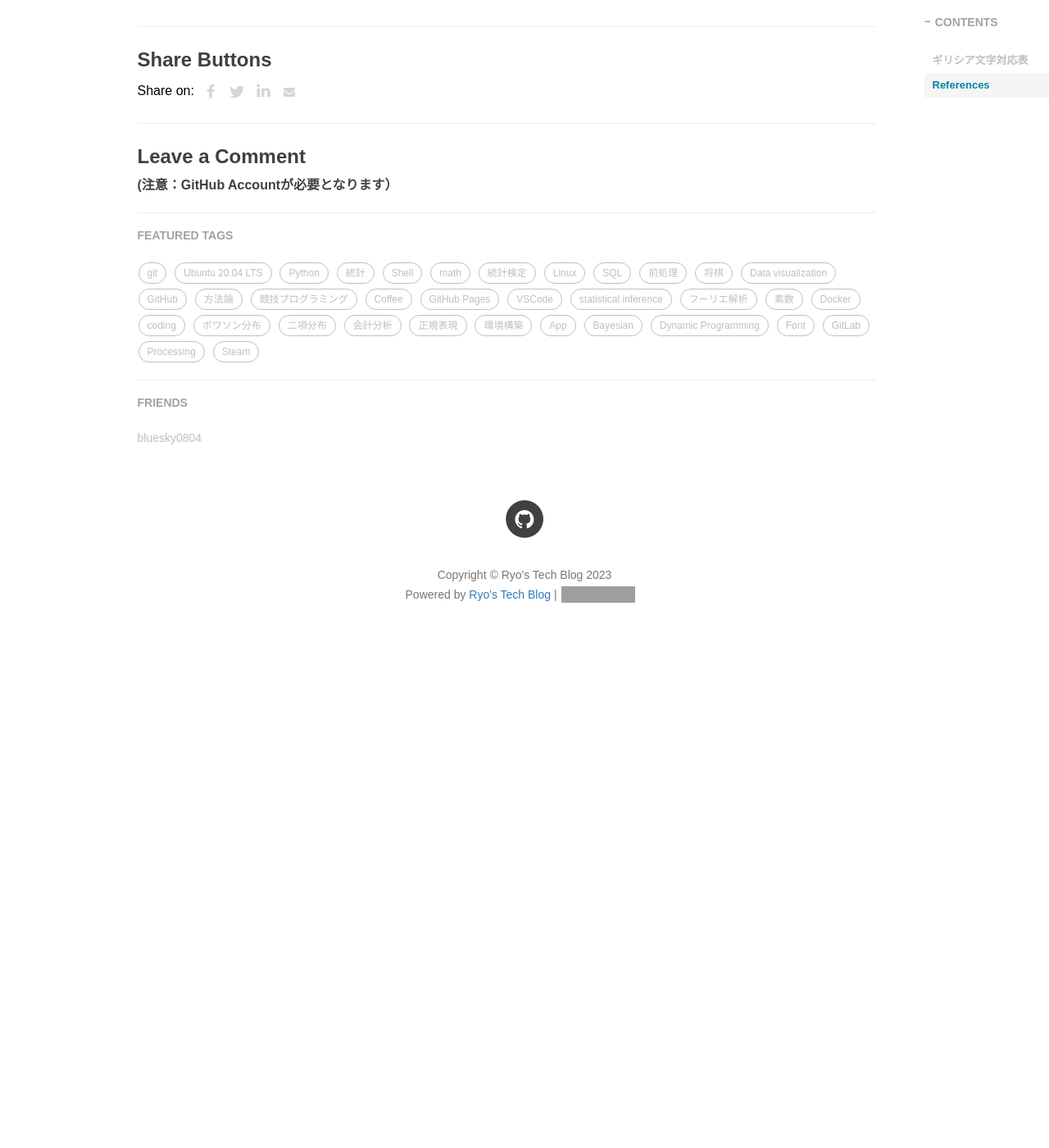
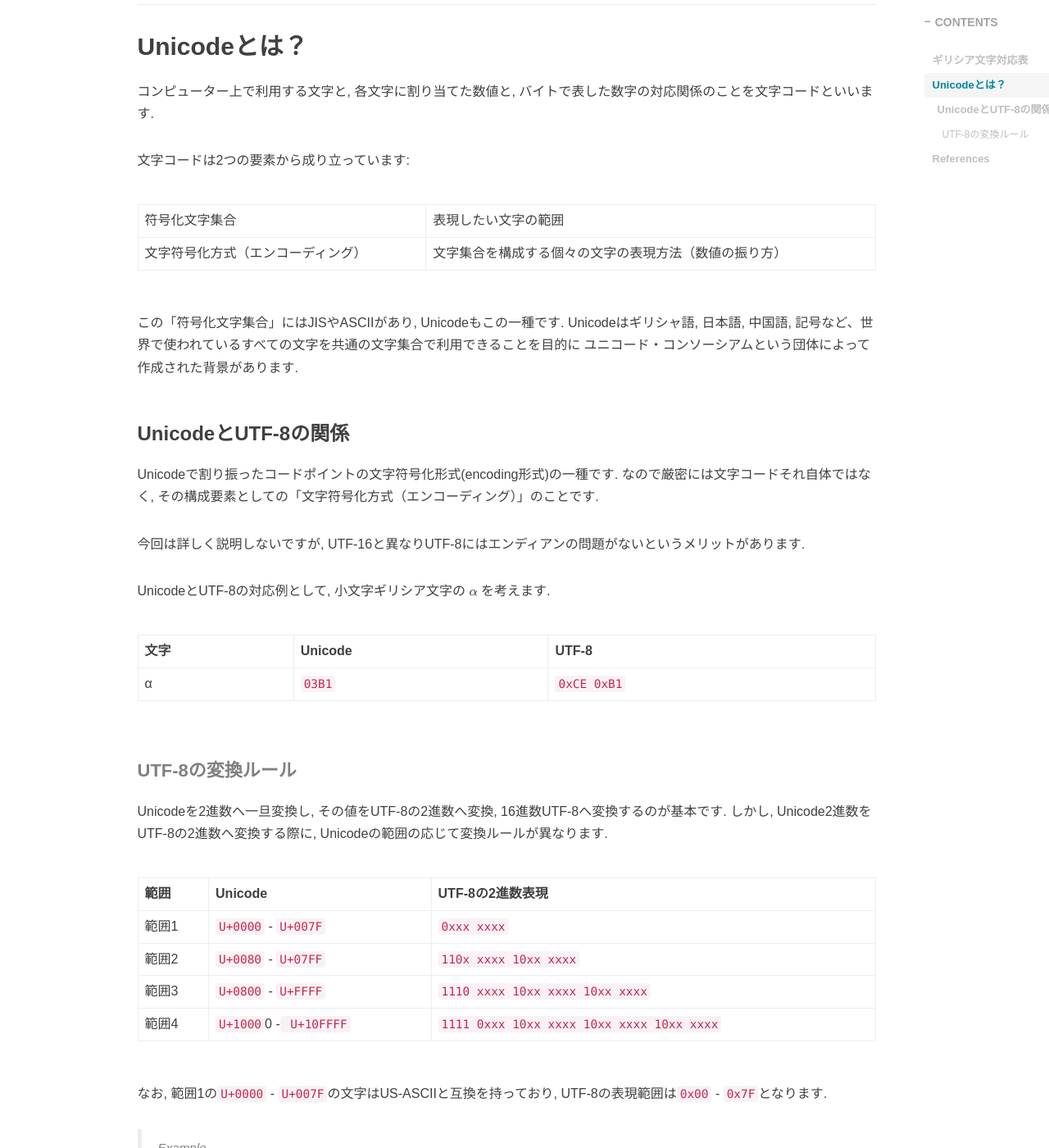
Before and after one commit to RyoNakagami/RyoNakagami.github.io, a Jekyll site: the page built from _posts/2020-10-11-Greek-alphabet.md, in a window 1280 px wide and 1400 px high, scrolled down 2038 px. Shown: the whole window at 82% size. Built offline with Jekyll 4.4.1, drawn with Linux system fonts in a browser that asks for light colours; comment, search, counter and statistics services are not loaded; before the commit the page ends 2841 px from its top, so only the background shows below that; some of the changed text lies outside the part shown; grey boxes are pictures that could not be loaded.

Commit message:
FIX unicode

```diff
--- a/_posts/2020-10-11-Greek-alphabet.md
+++ b/_posts/2020-10-11-Greek-alphabet.md
@@ -20,6 +20,9 @@ tags:
 <!-- DON'T EDIT THIS SECTION, INSTEAD RE-RUN doctoc TO UPDATE -->
 
 - [ギリシア文字対応表](#%E3%82%AE%E3%83%AA%E3%82%B7%E3%82%A2%E6%96%87%E5%AD%97%E5%AF%BE%E5%BF%9C%E8%A1%A8)
+- [Unicodeとは？](#unicode%E3%81%A8%E3%81%AF)
+  - [UnicodeとUTF-8の関係](#unicode%E3%81%A8utf-8%E3%81%AE%E9%96%A2%E4%BF%82)
+    - [UTF-8の変換ルール](#utf-8%E3%81%AE%E5%A4%89%E6%8F%9B%E3%83%AB%E3%83%BC%E3%83%AB)
 - [References](#references)
 
 <!-- END doctoc generated TOC please keep comment here to allow auto update -->
@@ -58,5 +61,56 @@ tags:
 |Ψ 	|`2637` |`03A8`|`\Psi` |ψ|`2657`| `03C8` |`\psi`|プサイ|
 |Ω 	|`2638` |`03A9`|`\Omega` |ω|`2658`| `03C9` |`\omega`|オメガ`|
 
+## Unicodeとは？
+
+コンピューター上で利用する文字と, 各文字に割り当てた数値と, バイトで表した数字の対応関係のことを文字コードといいます.
+
+文字コードは2つの要素から成り立っています:
+
+---|---
+符号化文字集合|表現したい文字の範囲
+文字符号化方式（エンコーディング）|文字集合を構成する個々の文字の表現方法（数値の振り方）
+
+この「符号化文字集合」にはJISやASCIIがあり, Unicodeもこの一種です.
+Unicodeはギリシャ語, 日本語, 中国語, 記号など、世界で使われているすべての文字を共通の文字集合で利用できることを目的に
+ユニコード・コンソーシアムという団体によって作成された背景があります.
+
+### UnicodeとUTF-8の関係
+
+Unicodeで割り振ったコードポイントの文字符号化形式(encoding形式)の一種です. なので厳密には文字コードそれ自体ではなく, その構成要素としての「文字符号化方式（エンコーディング）」のことです.
+
+今回は詳しく説明しないですが, UTF-16と異なりUTF-8にはエンディアンの問題がないというメリットがあります.
+
+UnicodeとUTF-8の対応例として, 小文字ギリシア文字の $\alpha$ を考えます.
+
+|文字|Unicode|UTF-8|
+|---|---|---|
+|α|`03B1`|`0xCE 0xB1`|
+
+#### UTF-8の変換ルール
+
+Unicodeを2進数へ一旦変換し, その値をUTF-8の2進数へ変換, 16進数UTF-8へ変換するのが基本です.
+しかし, Unicode2進数をUTF-8の2進数へ変換する際に, Unicodeの範囲の応じて変換ルールが異なります.
+
+|範囲|Unicode|UTF-8の2進数表現|
+|---|---|---|
+|範囲1|`U+0000` - `U+007F`|`0xxx xxxx`|
+|範囲2|`U+0080` - `U+07FF`|`110x xxxx 10xx xxxx`|
+|範囲3|`U+0800` - `U+FFFF`|`1110 xxxx 10xx xxxx 10xx xxxx`|
+|範囲4|`U+1000`0 -` U+10FFFF`|`1111 0xxx 10xx xxxx 10xx xxxx 10xx xxxx`|
+
+なお, 範囲1の`U+0000` - `U+007F`の文字はUS-ASCIIと互換を持っており, UTF-8の表現範囲は`0x00` - `0x7F`となります.
+
+> Example
+
+$\alpha$を例に, UnicodeからUTF-8への変換を紹介します.
+
+1. $\alpha$のUnicode `03B1` を2進数に変換する → `011 1011 0001`
+2. `03B1`は範囲2なので範囲2のルールに従って変換する → `1100 1110 1011 0001`
+3. `1100 1110 1011 0001`を16進数変換する → `CEB1`
+4. 16進数リテラルの表記へ変換する → `0xCE 0xB1`
+
 
 ## References
+
+- [UTF-8コード表](https://www.seiai.ed.jp/sys/text/java/utf8table.html)
```
